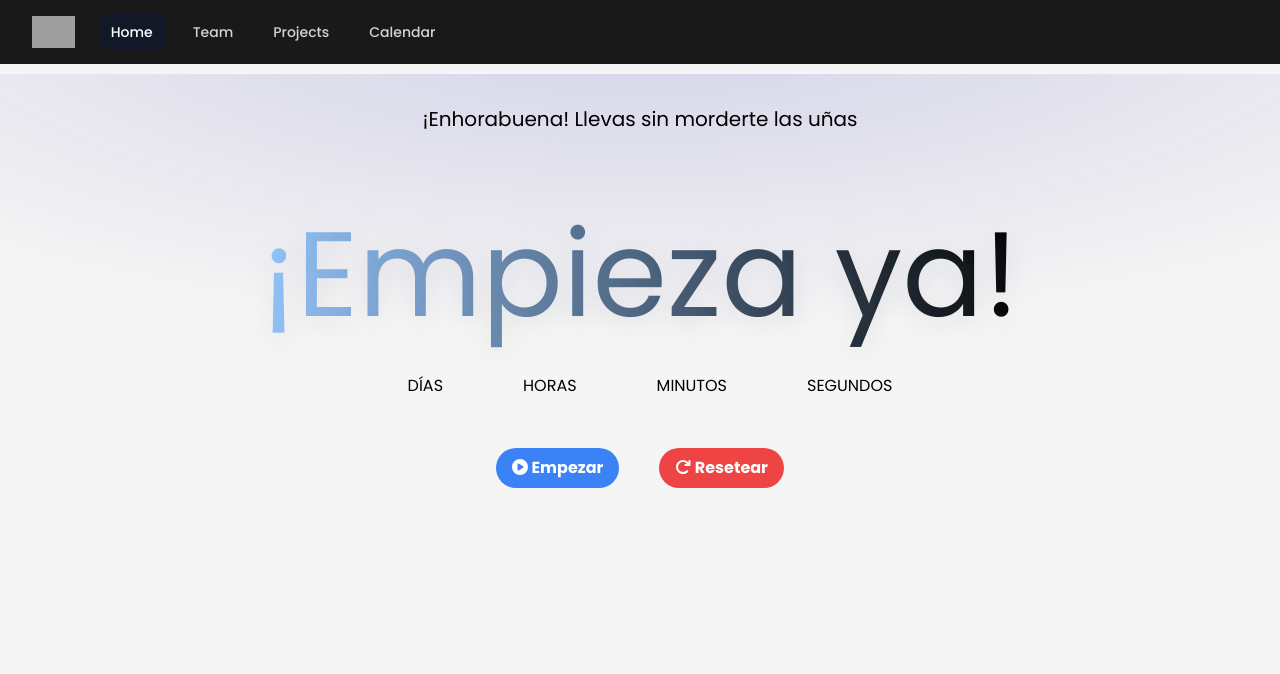
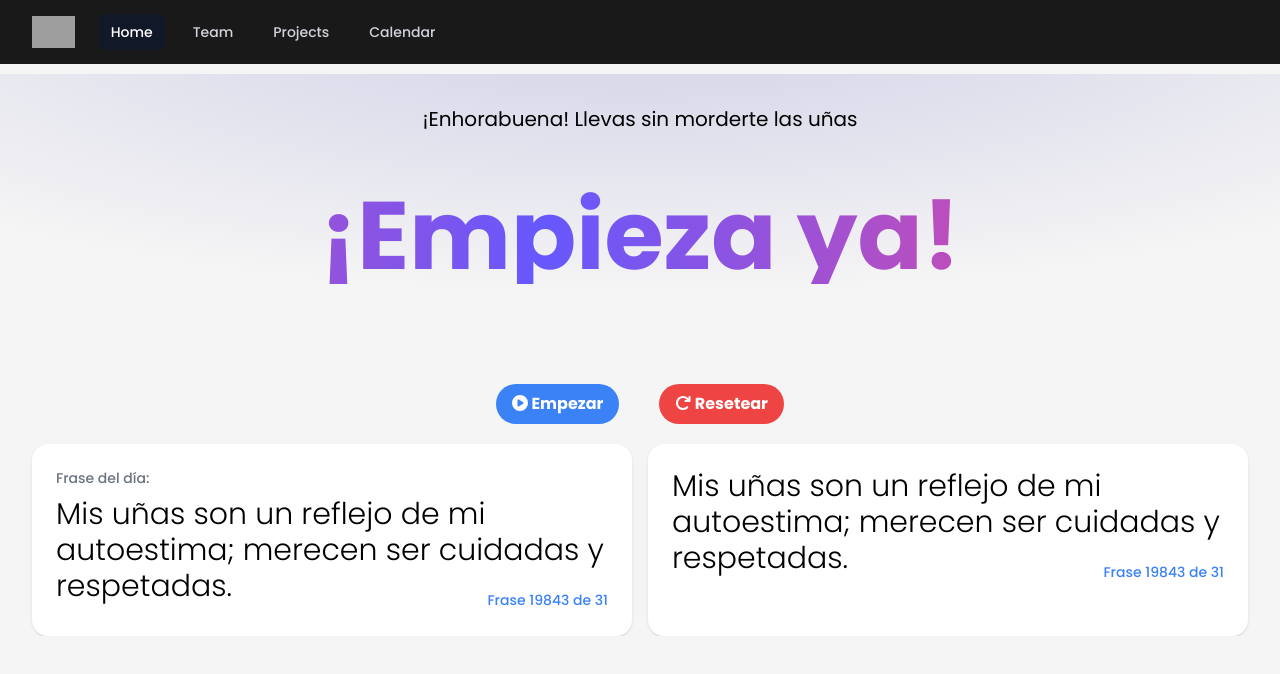
Before and after one commit to unaigonzalezz/growy, a Next.js app: page /dashboard in a window 1280 px wide. Shown: the top 674 px of the page. Built offline with nearby package versions, Linux system fonts and the light colour scheme; grey boxes are pictures that could not be loaded; a web font is replaced by a local one.

Commit message:
No idea of changes

```diff
--- a/package.json
+++ b/package.json
@@ -8,6 +8,7 @@
     "start": "next start",
     "lint": "next lint"
   },
+  "plugins": ["prettier-plugin-tailwindcss"],
   "dependencies": {
     "@fortawesome/fontawesome-svg-core": "^6.5.2",
     "@fortawesome/free-regular-svg-icons": "^6.5.2",
@@ -25,7 +26,10 @@
     "@types/react": "18.2.79",
     "autoprefixer": "^10.0.1",
     "postcss": "^8",
+    "prettier": "^3.2.5",
+    "prettier-plugin-tailwindcss": "^0.5.14",
     "tailwindcss": "^3.3.0",
     "typescript": "5.4.5"
   }
+
 }
--- a/src/app/components/counterComponent/counterComponent.css
+++ b/src/app/components/counterComponent/counterComponent.css
@@ -1,12 +1,7 @@
 @import url("https://fonts.cdnfonts.com/css/montserrat");
 
-.counterContainer {
-  height: 300px;
-}
-
-.counterText {
-  font-size: 120px;
-  text-shadow: rgba(149, 157, 165, 0.2) 0px 8px 24px;
+.animate__animated.animate__pulse {
+  --animate-duration: 4s;
 }
 
 .textAnim {
--- a/src/app/components/counterComponent/counterComponent.js
+++ b/src/app/components/counterComponent/counterComponent.js
@@ -1,14 +1,19 @@
-'use client'
+"use client";
 
-import { useState, useEffect } from 'react';
-import { FontAwesomeIcon } from '@fortawesome/react-fontawesome';
-import { faArrowRotateRight, faCirclePlay, faHashtag } from '@fortawesome/free-solid-svg-icons';
-import './counterComponent.css';
-import 'animate.css';
+import { useState, useEffect } from "react";
+import { FontAwesomeIcon } from "@fortawesome/react-fontawesome";
+import {
+  faArrowRotateRight,
+  faCirclePlay,
+  faHashtag,
+} from "@fortawesome/free-solid-svg-icons";
+import "./counterComponent.css";
+import "animate.css";
 
 export default function CounterComponent() {
-
-    const [startTime, setStartTime] = useState(localStorage.getItem('startTime') || null);
+  const [startTime, setStartTime] = useState(
+    localStorage.getItem("startTime") || null
+  );
   const [currentTime, setCurrentTime] = useState(new Date());
   const [counterStarted, setCounterStarted] = useState(false);
 
@@ -25,16 +30,18 @@ export default function CounterComponent() {
   const handleStart = () => {
     const startTime = new Date();
     setStartTime(startTime);
-        localStorage.setItem('startTime', startTime);
+    localStorage.setItem("startTime", startTime);
     setCounterStarted(true);
     window.location.reload();
   };
 
   const handleReset = () => {
-        const confirmReset = window.confirm("Are you sure you want to reset the counter?");
+    const confirmReset = window.confirm(
+      "Are you sure you want to reset the counter?"
+    );
     if (confirmReset) {
       setStartTime(null);
-            localStorage.removeItem('startTime');
+      localStorage.removeItem("startTime");
       setCounterStarted(false);
       window.location.reload();
     }
@@ -50,46 +57,52 @@ export default function CounterComponent() {
       const progress = (elapsedTime / totalTime) * 100;
       return `${progress}%`;
     }
-        return '0%';
+    return "0%";
   };
 
-    const getTimeDifference = () => {
+  const getTime = () => {
     if (startTime) {
       const difference = Math.floor((currentTime - new Date(startTime)) / 1000);
       const hours = Math.floor(difference / 3600) % 24;
       const days = Math.floor(difference / (3600 * 24));
       const minutes = Math.floor((difference % 3600) / 60);
       const seconds = difference % 60;
-            return `${days.toString().padStart(2, '0')}:${hours.toString().padStart(2, '0')}:${minutes.toString().padStart(2, '0')}:${seconds.toString().padStart(2, '0')}`;
+      return `${days.toString().padStart(2, "0")}:${hours.toString().padStart(2, "0")}:${minutes.toString().padStart(2, "0")}:${seconds.toString().padStart(2, "0")}`;
     }
-        return '¡Empieza ya!';
+    return "¡Empieza ya!";
   };
 
   return (
     <>
-        <div className='barraPrCont'><div className='barraPr' style={{ width: getProgressBarWidth() }}></div></div>
-        <div class="animate__animated animate__fadeIn text-black bg-[radial-gradient(ellipse_80%_80%_at_50%_-20%,rgba(120,119,198,0.3),rgba(255,255,255,0))]">
-                <p className='textAnim'>¡Enhorabuena! Llevas sin morderte las uñas</p>
+      <div className="barraPrCont">
+        <div className="barraPr animate-linear mb-20 bg-gradient-to-r from-dark via-pink-500 to-dark bg-[length:200%_auto]" style={{ width: getProgressBarWidth() }}></div>
+      </div>
+      <div class="text-black bg-[radial-gradient(ellipse_80%_80%_at_50%_-20%,rgba(120,119,198,0.3),rgba(255,255,255,0))]">
+        <p className="textAnim">¡Enhorabuena! Llevas sin morderte las uñas</p>
         <div className="flex items-center justify-center counterContainer ">
-                    <p className='counterText text-transparent bg-clip-text bg-gradient-to-r from-blue-300 to-black '>{getTimeDifference()}</p>
-                </div>
-                <div className="flex items-center justify-center mgTx">
-                    <p className='mgTxElement'>Días</p>
-                    <p className='mgTxElement'>Horas</p>
-                    <p className='mgTxElement'>Minutos</p>
-                    <p className='mgTxElement'>Segundos</p>
+          <p className="animate-linear mb-20 bg-gradient-to-r from-dark via-pink-500 to-dark bg-[length:200%_auto] bg-clip-text text-8xl font-bold text-transparent mt-16">
+            {getTime()}
+          </p>
         </div>
         <div className="flex items-center justify-center">
           {counterStarted ? null : (
-                        <button className="bg-blue-500 hover:bg-blue-700 text-white font-bold py-2 px-4 rounded-full m-5" onClick={handleStart}>
+            <button
+              className="bg-blue-500 hover:bg-blue-700 text-white font-bold py-2 px-4 rounded-full m-5"
+              onClick={handleStart}
+            >
               <FontAwesomeIcon icon={faCirclePlay} /> Empezar
             </button>
           )}
-                    <button className="bg-red-500 hover:bg-blue-700 text-white font-bold py-2 px-4 rounded-full m-5" onClick={handleReset}>
+          <button
+            className="bg-red-500 hover:bg-blue-700 text-white font-bold py-2 px-4 rounded-full m-5"
+            onClick={handleReset}
+          >
             <FontAwesomeIcon icon={faArrowRotateRight} /> Resetear
           </button>
         </div>
+
       </div>
+
     </>
   );
 }
--- /dev/null
+++ b/src/app/dashboard/components/motivational/motivational.js
@@ -0,0 +1,44 @@
+'use client'
+
+import React from 'react'
+import inspirationalPhrases from './phrases'
+
+export default function Motivational() {
+    const startTime = localStorage.getItem('startTime');
+    const currentDate = new Date();
+    const millisecondsPerDay = 24 * 60 * 60 * 1000;
+    const daysElapsed = Math.floor((currentDate - new Date(startTime)) / millisecondsPerDay);
+    const phraseIndex = daysElapsed % inspirationalPhrases.length;
+    const currentPhrase = inspirationalPhrases[phraseIndex];
+
+    return (
+      <section className="relative isolate overflow-hidden px-6 lg:px-8">
+        <div className="flex justify-between gap-4">
+          <div className="w-1/2 p-6 bg-white shadow rounded-2xl dark:bg-gray-900">
+              <dl className="space-y-2">
+              <dt className="text-sm font-medium text-gray-500 dark:text-gray-400">
+                    <p>Frase del día: </p>
+                </dt>
+                  <dd className="text-xl font-light md:text-3xl dark:text-white">
+                      {currentPhrase}
+                  </dd>
+                  <dd className="flex float-right items-center space-x-1 text-sm font-medium text-blue-500">
+                      <span className='-mt-6'>Frase {daysElapsed} de 31</span>
+                  </dd>
+              </dl>
+          </div>
+          <div className="w-1/2 p-6 bg-white shadow rounded-2xl dark:bg-gray-900">
+              <dl className="space-y-2">
+
+                  <dd className="text-xl font-light md:text-3xl dark:text-white">
+                      {currentPhrase}
+                  </dd>
+                  <dd className="flex float-right items-center space-x-1 text-sm font-medium text-blue-500">
+                      <span className='-mt-6'>Frase {daysElapsed} de 31</span>
+                  </dd>
+              </dl>
+          </div>
+        </div>
+      </section>
+    )
+}
--- /dev/null
+++ b/src/app/dashboard/components/motivational/phrases.js
@@ -0,0 +1,34 @@
+const inspirationalPhrases = [
+    "Cada vez que evito morderme las uñas, estoy un paso más cerca de alcanzar mis metas.",
+    "Mis uñas son una manifestación de mi fuerza interior y autocontrol.",
+    "Cada vez que resisto la tentación de morderme las uñas, estoy fortaleciendo mi voluntad.",
+    "Mis manos merecen ser tratadas con cuidado y respeto.",
+    "Cada uña intacta es un recordatorio de mi capacidad para superar los malos hábitos.",
+    "El camino hacia el éxito está pavimentado con pequeñas victorias sobre mí mismo.",
+    "Al dejar de morderme las uñas, estoy cuidando mi salud física y mental.",
+    "Mis uñas son una obra de arte en progreso; no voy a permitir que se arruinen.",
+    "Cada vez que me resisto a la tentación, me siento más empoderado.",
+    "Mis manos son herramientas poderosas que merecen ser tratadas con amor y cuidado.",
+    "Cada día que pasa sin morderme las uñas, me acerco más a convertirme en la mejor versión de mí mismo.",
+    "La paciencia y la perseverancia son clave para superar cualquier mal hábito, incluido el de morderse las uñas.",
+    "Cada vez que siento la tentación, recuerdo que soy más fuerte que mi impulso.",
+    "Mis uñas son un reflejo de mi autoestima; merecen ser cuidadas y respetadas.",
+    "El proceso de dejar de morderme las uñas es un viaje hacia el autodescubrimiento y el crecimiento personal.",
+    "Cada uña intacta es un pequeño logro que me acerca a una mayor confianza en mí mismo.",
+    "Al cuidar mis uñas, estoy demostrando amor propio y autodisciplina.",
+    "La gratificación de tener unas uñas sanas y bonitas supera con creces la gratificación momentánea de morderlas.",
+    "Cada día sin morderme las uñas es una pequeña victoria que me impulsa hacia adelante.",
+    "La determinación es la llave que abre la puerta hacia una vida libre de malos hábitos.",
+    "Mis manos son mi carta de presentación al mundo; quiero que reflejen mi dedicación y cuidado personal.",
+    "Cada uña que crece sin ser mordida es un recordatorio de mi capacidad para cambiar y mejorar.",
+    "Al dejar de morderme las uñas, estoy liberando espacio para que florezcan nuevas oportunidades en mi vida.",
+    "Cada vez que resisto la tentación, estoy fortaleciendo mi autoestima y mi confianza en mí mismo.",
+    "El autodominio es la llave maestra que abre las puertas hacia una vida plena y satisfactoria.",
+    "Mis uñas son como pequeñas obras de arte que merecen ser admiradas, no destruidas.",
+    "Cada vez que me abstengo de morderme las uñas, estoy mostrando respeto hacia mí mismo y hacia mi cuerpo.",
+    "La belleza de unas uñas sanas y bien cuidadas supera cualquier impulso momentáneo de morderlas.",
+    "Al dejar de morderme las uñas, estoy reafirmando mi compromiso con mi bienestar físico y emocional.",
+    "Mis manos son herramientas poderosas que merecen ser tratadas con amor y respeto; dejar de morderme las uñas es un acto de amor propio."
+];
+
+export default inspirationalPhrases;
--- a/src/app/dashboard/page.js
+++ b/src/app/dashboard/page.js
@@ -3,14 +3,17 @@ import CounterComponent from "../components/counterComponent/counterComponent";
 import React from 'react'
 import NavBar from "../components/navBarComponent/navBarComponent";
 import StatsComponent from "./components/stats/statsComponent";
+import Motivational from "./components/motivational/motivational";
 import './dashboard.css'
 
 export default function Dashboard() {
     return (
       <div>
-        <NavBar />
-        <CounterComponent />
-        <StatsComponent />
+        <NavBar></NavBar>
+        <CounterComponent></CounterComponent>
+        <StatsComponent></StatsComponent>
+        <Motivational></Motivational>
+
       </div>
     )
   }
--- /dev/null
+++ b/src/app/dashboard/xd.js
@@ -0,0 +1 @@
+rfc
--- a/src/app/layout.js
+++ b/src/app/layout.js
@@ -5,7 +5,6 @@ export default function RootLayout({ children }) {
   return (
     <html lang="en">
     <body>{children}</body>
-
     </html>
   );
 }
--- a/src/app/page.js
+++ b/src/app/page.js
@@ -1,3 +1,5 @@
+'use client'
+
 import HeroComponent from "./components/heroComponent/heroComponent";
 import AboutUsComponent from "./components/aboutUsComponent/aboutUsComponent";
 
```
Also changed, not shown: src/app/components/heroComponent/heroComponent.js (+50 -81 lines), src/app/dashboard/components/stats/statsComponent.js (+4 -4 lines), tailwind.config.js (+26 -4 lines), 1 other file (tests, documents, lock files or other folders). Lines whose indentation alone changed are shown as unchanged.
